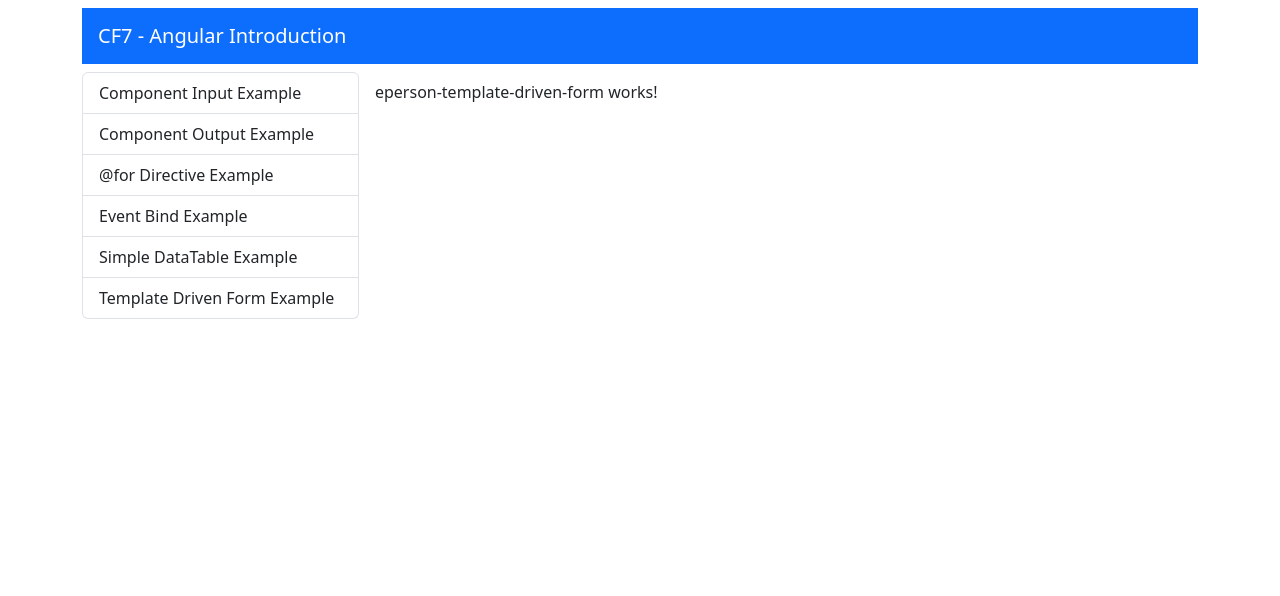
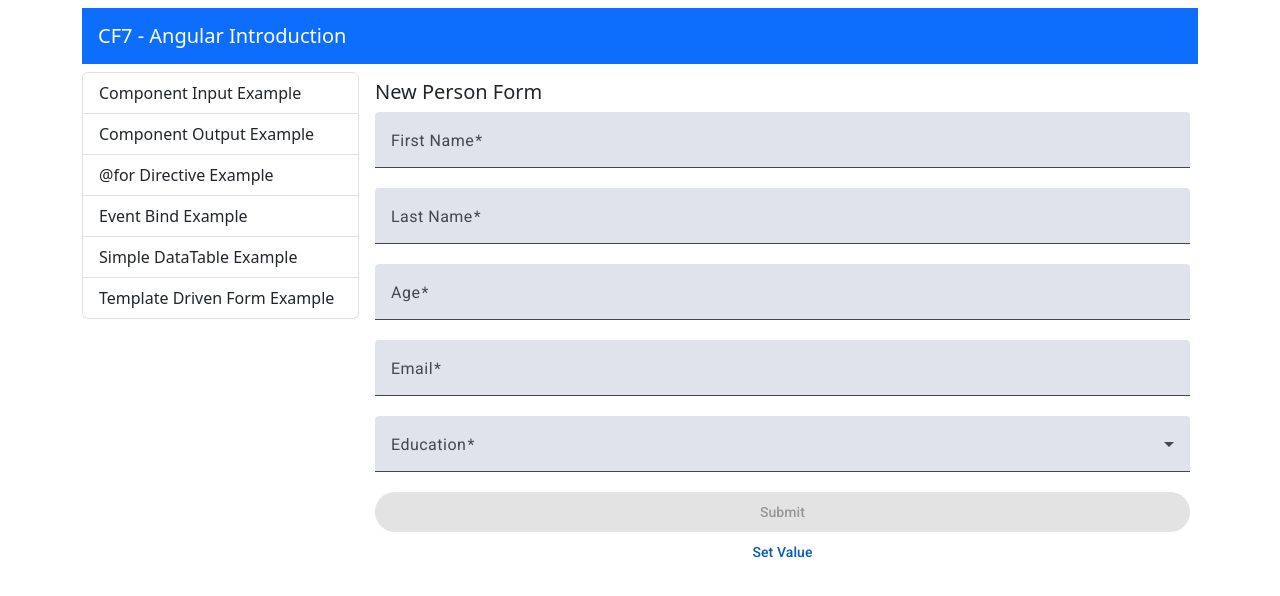
Before and after one commit to STzelas/cf-angular-introduction, an Angular app: page /eperson-template-driven-form in a window 1280 px wide. Shown: the top 596 px of the page. Built offline with nearby package versions, Linux system fonts and the light colour scheme.

Commit message:
feat: form to submit with firstname,lastname,age,email,education created with material lib

```diff
--- a/src/app/components/eperson-template-driven-form/eperson-template-driven-form.component.html
+++ b/src/app/components/eperson-template-driven-form/eperson-template-driven-form.component.html
@@ -1 +1,37 @@
-<p>eperson-template-driven-form works!</p>
+<div class="d-flex flex-column">
+  <h5>New Person Form</h5>
+  <form #eForm="ngForm" class="d-flex flex-column">
+    <mat-form-field> <!--material-->
+      <mat-label>First Name</mat-label>
+      <input matInput ngModel required type="text" name="givenName" #givenName="ngModel"/>
+      <mat-error>First Name is required</mat-error>
+    </mat-form-field>
+    <mat-form-field> <!--material-->
+      <mat-label>Last Name</mat-label>
+      <input matInput required type="text" name="surName"/>
+      <mat-error>Last Name is required</mat-error>
+    </mat-form-field>
+    <mat-form-field>
+      <mat-label>Age</mat-label>
+      <input matInput required type="number" min="18" max="100" name="age"/>
+      <mat-error>Age is required</mat-error>
+    </mat-form-field>
+    <mat-form-field> <!--material-->
+      <mat-label>Email</mat-label>
+      <input matInput required type="email" name="email"/>
+      <mat-error>Email is required</mat-error>
+    </mat-form-field>
+    <mat-form-field> <!--material-->
+      <mat-label>Education</mat-label>
+      <mat-select required name="education">
+        <mat-option value="Some college, no degree">Some college, no degree</mat-option>
+        <mat-option value="Master's degree">Master's degree</mat-option>
+        <mat-option value="Bachelor's degree">Bachelor's degree</mat-option>
+        <mat-option value="No formal education">No formal education</mat-option>
+      </mat-select>
+      <mat-error>Education is required</mat-error>
+    </mat-form-field>
+  </form>
+  <button mat-flat-button [disabled]="eForm.invalid" color="primary">Submit</button>
+  <button mat-button>Set Value</button>
+</div>
```
